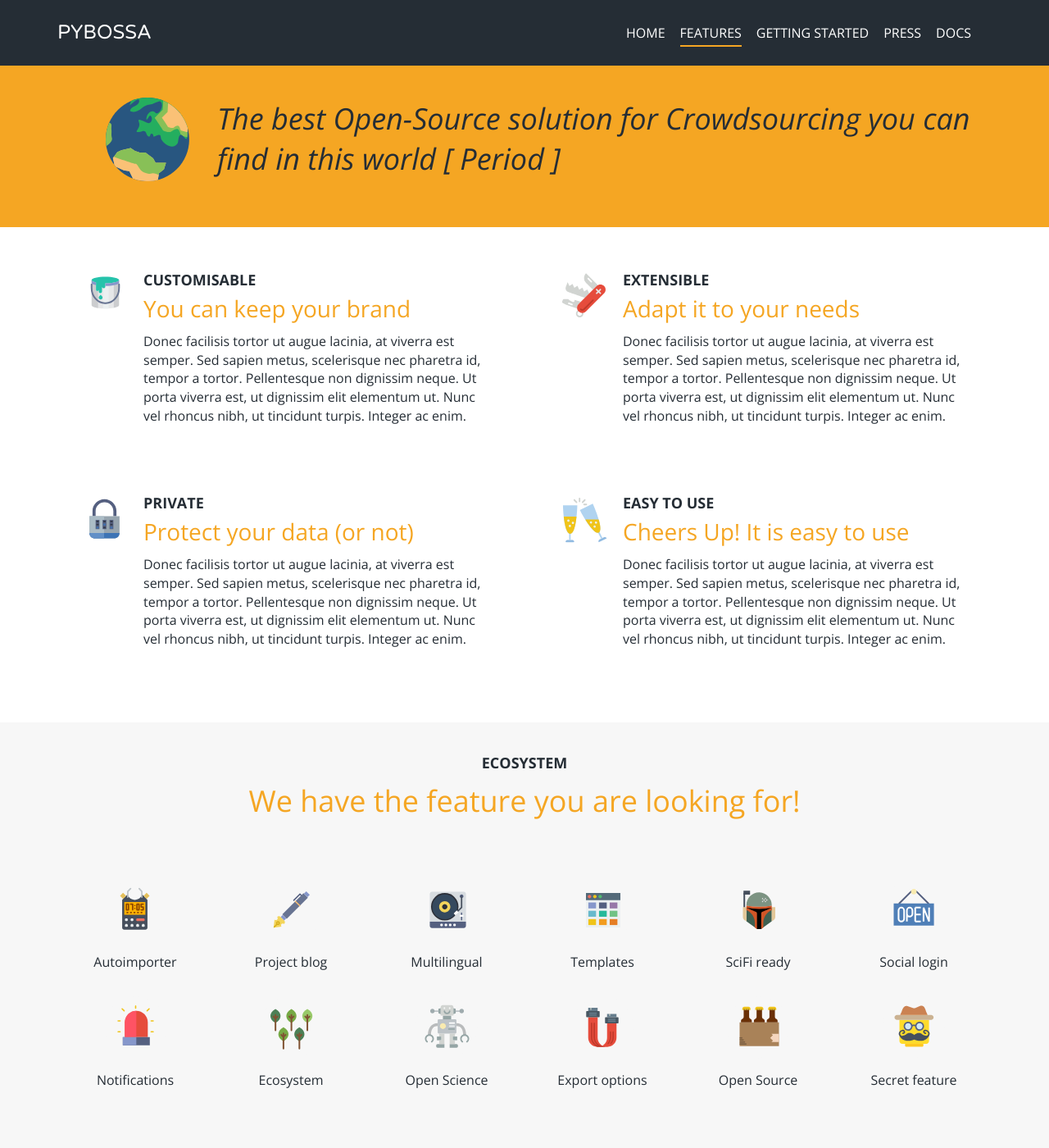
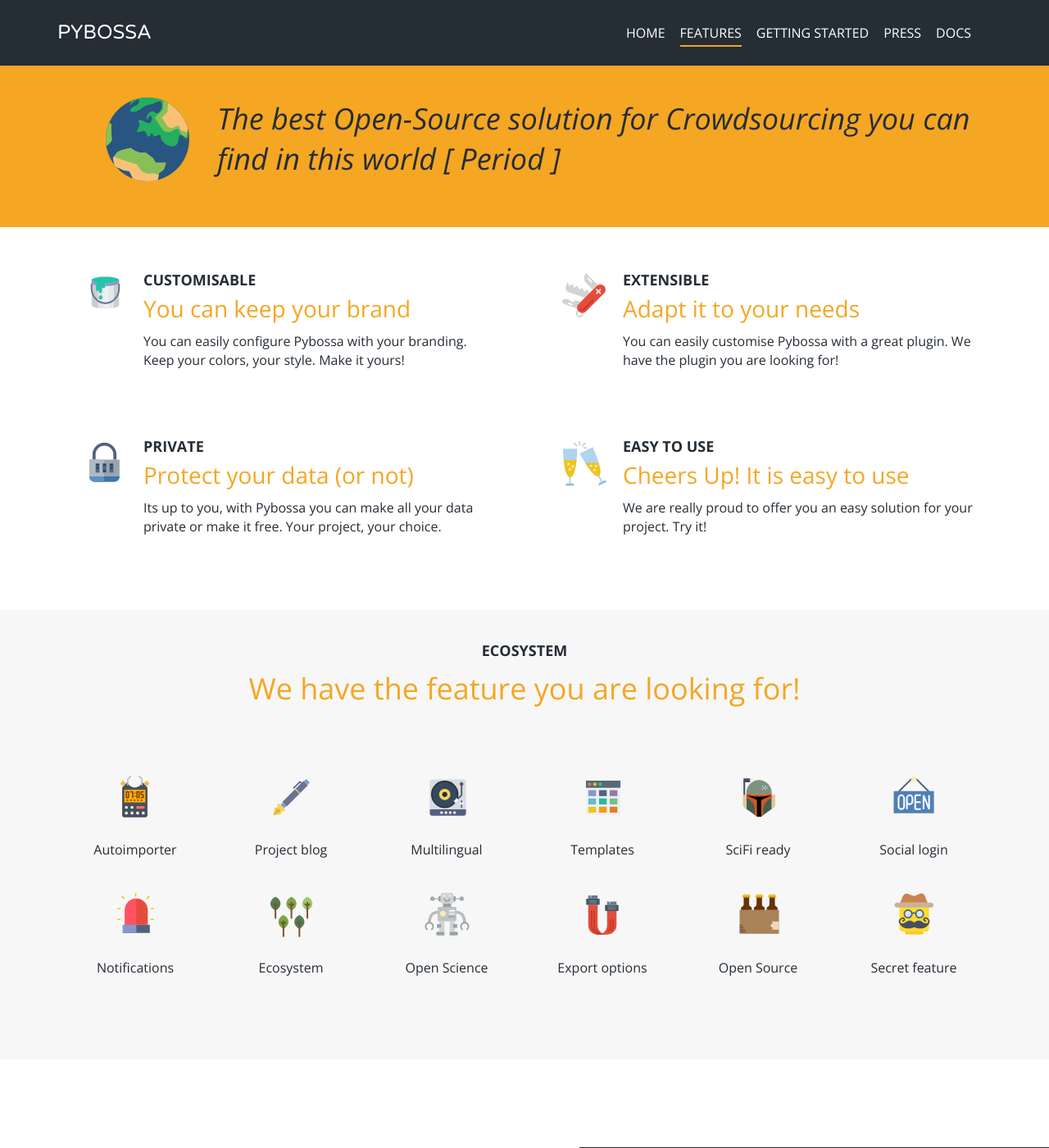
Before and after one commit to Scifabric/pybossa.github.io, a Jekyll site: the page built from features/index.html, in a window 1280 px wide and 1400 px high. Shown: the whole window at 82% size. Built offline with Jekyll 4.4.1, drawn with Linux system fonts in a browser that asks for light colours; nearby versions of some CDN libraries; Markdown is read by kramdown in place of the engine named in the settings; some of the changed text lies outside the part shown.

Commit message:
descriptions

```diff
--- a/features/index.html
+++ b/features/index.html
@@ -29,7 +29,7 @@
 					<div class="media-body">
 						<h4 class="media-heading">Customisable</h4>
 						<h4 class="media-claim">You can keep your brand</h4>
-						<p class="media-description">Donec facilisis tortor ut augue lacinia, at viverra est semper. Sed sapien metus, scelerisque nec pharetra id, tempor a tortor. Pellentesque non dignissim neque. Ut porta viverra est, ut dignissim elit elementum ut. Nunc vel rhoncus nibh, ut tincidunt turpis. Integer ac enim.</p>
+						<p class="media-description">You can easily configure Pybossa with your branding. Keep your colors, your style. Make it yours!</p>
 					</div>
 				</div>
 			</div>
@@ -42,7 +42,7 @@
 					<div class="media-body">
 						<h4 class="media-heading">Extensible</h4>
 						<h4 class="media-claim">Adapt it to your needs</h4>
-						<p class="media-description">Donec facilisis tortor ut augue lacinia, at viverra est semper. Sed sapien metus, scelerisque nec pharetra id, tempor a tortor. Pellentesque non dignissim neque. Ut porta viverra est, ut dignissim elit elementum ut. Nunc vel rhoncus nibh, ut tincidunt turpis. Integer ac enim.</p>
+						<p class="media-description">You can easily customise Pybossa with a great plugin. We have the plugin you are looking for!</p>
 					</div>
 				</div>
 			</div>
@@ -58,7 +58,7 @@
 					<div class="media-body">
 						<h4 class="media-heading">Private</h4>
 						<h4 class="media-claim">Protect your data (or not)</h4>
-						<p class="media-description">Donec facilisis tortor ut augue lacinia, at viverra est semper. Sed sapien metus, scelerisque nec pharetra id, tempor a tortor. Pellentesque non dignissim neque. Ut porta viverra est, ut dignissim elit elementum ut. Nunc vel rhoncus nibh, ut tincidunt turpis. Integer ac enim.</p>
+						<p class="media-description">Its up to you, with Pybossa you can make all your data private or make it free. Your project, your choice.</p>
 					</div>
 				</div>
 			</div>
@@ -72,7 +72,7 @@
 					<div class="media-body">
 						<h4 class="media-heading">Easy to use</h4>
 						<h4 class="media-claim">Cheers Up! It is easy to use</h4>
-						<p class="media-description">Donec facilisis tortor ut augue lacinia, at viverra est semper. Sed sapien metus, scelerisque nec pharetra id, tempor a tortor. Pellentesque non dignissim neque. Ut porta viverra est, ut dignissim elit elementum ut. Nunc vel rhoncus nibh, ut tincidunt turpis. Integer ac enim.</p>
+						<p class="media-description">We are really proud to offer you an easy solution for your project. Try it!</p>
 					</div>
 				</div>
 			</div>
@@ -221,7 +221,7 @@
 					<div class="media-body">
 						<h4 class="media-heading">Nuke Proff</h4>
 						<h4 class="media-claim">Tests, tests and more tests. More than 1000 tests shows the quality of the code.</h4>
-						<p class="media-description">Donec facilisis tortor ut augue lacinia, at viverra est semper. Sed sapien metus, scelerisque nec pharetra id, tempor a tortor. Pellentesque non dignissim neque. Ut porta viverra est, ut dignissim elit elementum ut. Nunc vel rhoncus nibh, ut tincidunt turpis. Integer ac enim.</p>
+						<!--<p class="media-description">Donec facilisis tortor ut augue lacinia, at viverra est semper. Sed sapien metus, scelerisque nec pharetra id, tempor a tortor. Pellentesque non dignissim neque. Ut porta viverra est, ut dignissim elit elementum ut. Nunc vel rhoncus nibh, ut tincidunt turpis. Integer ac enim.</p>-->
 					</div>
 				</div>
 			</div>
@@ -243,7 +243,7 @@
 					<div class="media-body">
 						<h4 class="media-heading">Ready to use templates</h4>
 						<h4 class="media-claim">Use any of our templates for image, sound and video pattern recognition, pdf transcription or geo-coding.</h4>
-						<p class="media-description">Donec facilisis tortor ut augue lacinia, at viverra est semper. Sed sapien metus, scelerisque nec pharetra id, tempor a tortor. Pellentesque non dignissim neque. Ut porta viverra est, ut dignissim elit elementum ut. Nunc vel rhoncus nibh, ut tincidunt turpis. Integer ac enim.</p>
+						<!--<p class="media-description">Donec facilisis tortor ut augue lacinia, at viverra est semper. Sed sapien metus, scelerisque nec pharetra id, tempor a tortor. Pellentesque non dignissim neque. Ut porta viverra est, ut dignissim elit elementum ut. Nunc vel rhoncus nibh, ut tincidunt turpis. Integer ac enim.</p>-->
 					</div>
 				</div>
 			</div>
@@ -262,8 +262,8 @@
 
 					<div class="media-body">
 						<h4 class="media-heading">Nuke Proff</h4>
-						<h4 class="media-claim">Pybossa has Ecosystem.</h4>
-						<p class="media-description">Donec facilisis tortor ut augue lacinia, at viverra est semper. Sed sapien metus, scelerisque nec pharetra id, tempor a tortor. Pellentesque non dignissim neque. Ut porta viverra est, ut dignissim elit elementum ut. Nunc vel rhoncus nibh, ut tincidunt turpis. Integer ac enim.</p>
+						<h4 class="media-claim">Pybossa has Ecosystem.<br> We have tons of pluging.</h4>
+						<!--<p class="media-description">Donec facilisis tortor ut augue lacinia, at viverra est semper. Sed sapien metus, scelerisque nec pharetra id, tempor a tortor. Pellentesque non dignissim neque. Ut porta viverra est, ut dignissim elit elementum ut. Nunc vel rhoncus nibh, ut tincidunt turpis. Integer ac enim.</p>-->
 					</div>
 				</div>
 			</div>
```
